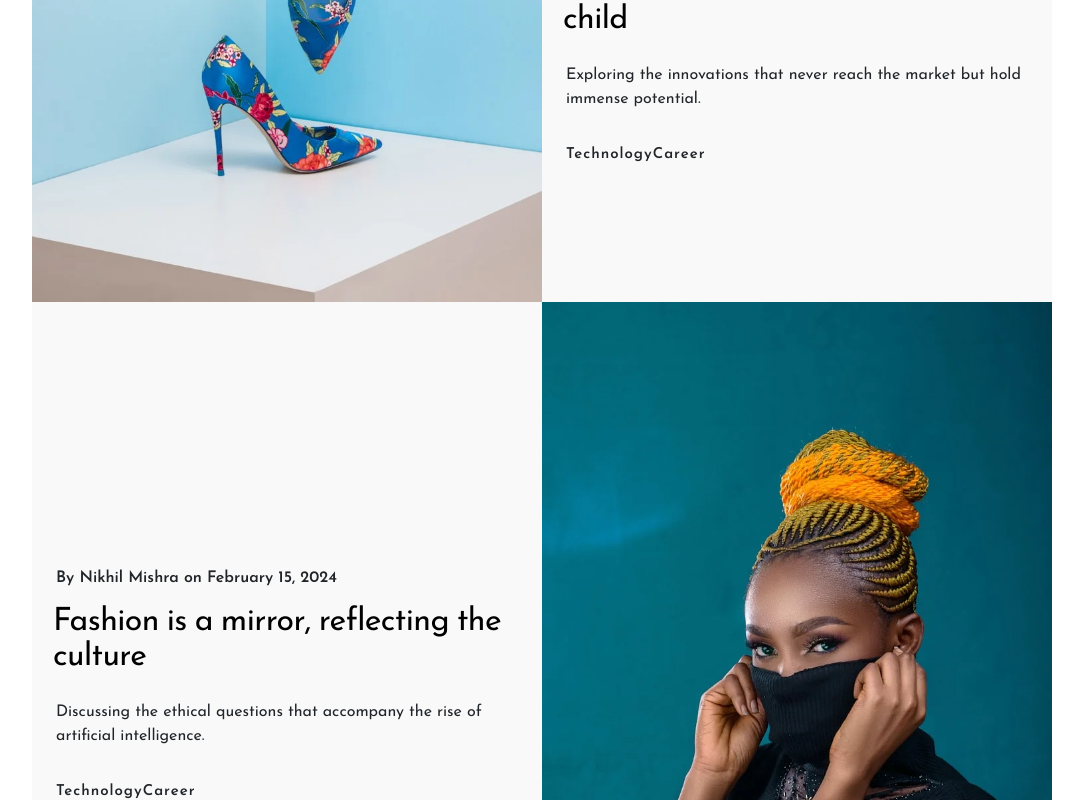
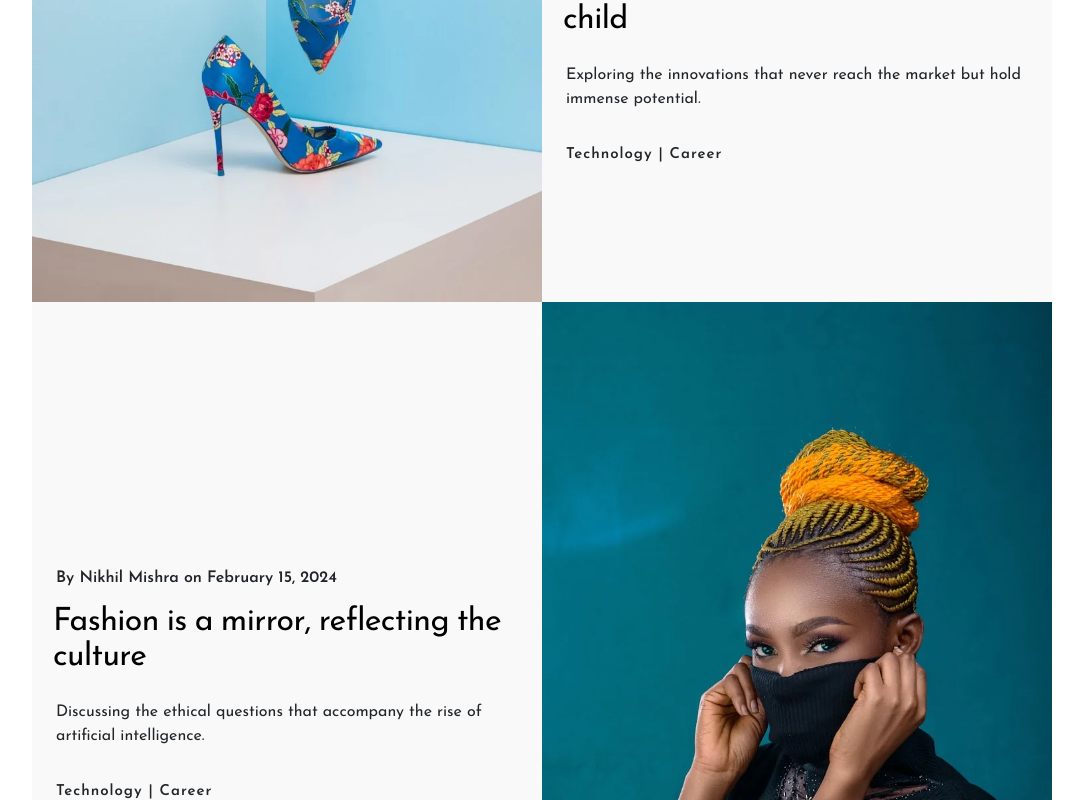
Before and after one commit to nikhil7476/ikken, a Next.js app: page / in a window 1280 px wide. Shown: the part 1100-1900 px from the top of the page, without its empty margins (98-1181 px from the left). Built offline with nearby package versions, Linux system fonts and the light colour scheme.

Commit message:
modified:   src/pages/index.js

```diff
--- a/src/pages/index.js
+++ b/src/pages/index.js
@@ -123,7 +123,7 @@ export default function Home() {
                     </Link>
                   </h2>
                   <p className="global-excerpt">{post.excerpt}</p>
-                  <span className="global-tags">{post.tag}</span>
+                  <span className="global-tags">{post.tag.join(" | ")}</span>
                 </Col>
               </Row>
             ))}
@@ -165,7 +165,7 @@ export default function Home() {
                   </Link>
                 </h2>
                 <p className="global-excerpt">{middlePosts.excerpt}</p>
-                <span className="global-tags">{middlePosts.tag}</span>
+                <span className="global-tags">{middlePosts.tag.join(" | ")}</span>
               </Col>
             </Row>
           </Container>
@@ -214,7 +214,7 @@ export default function Home() {
                     </Link>
                   </h2>
                   <p className="global-excerpt">{post.excerpt}</p>
-                  <span className="global-tags">{post.tag}</span>
+                  <span className="global-tags">{post.tag.join(" | ")}</span>
                 </Col>
               </Row>
             ))}
```
